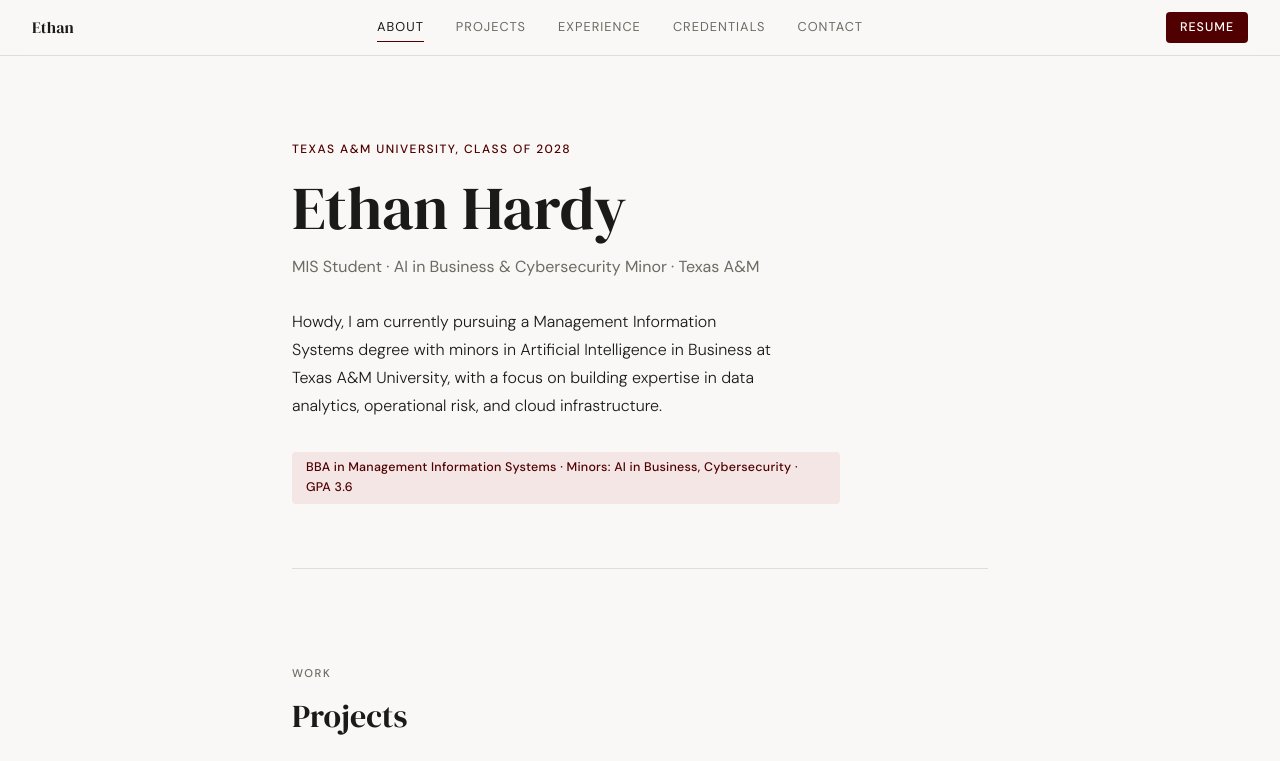
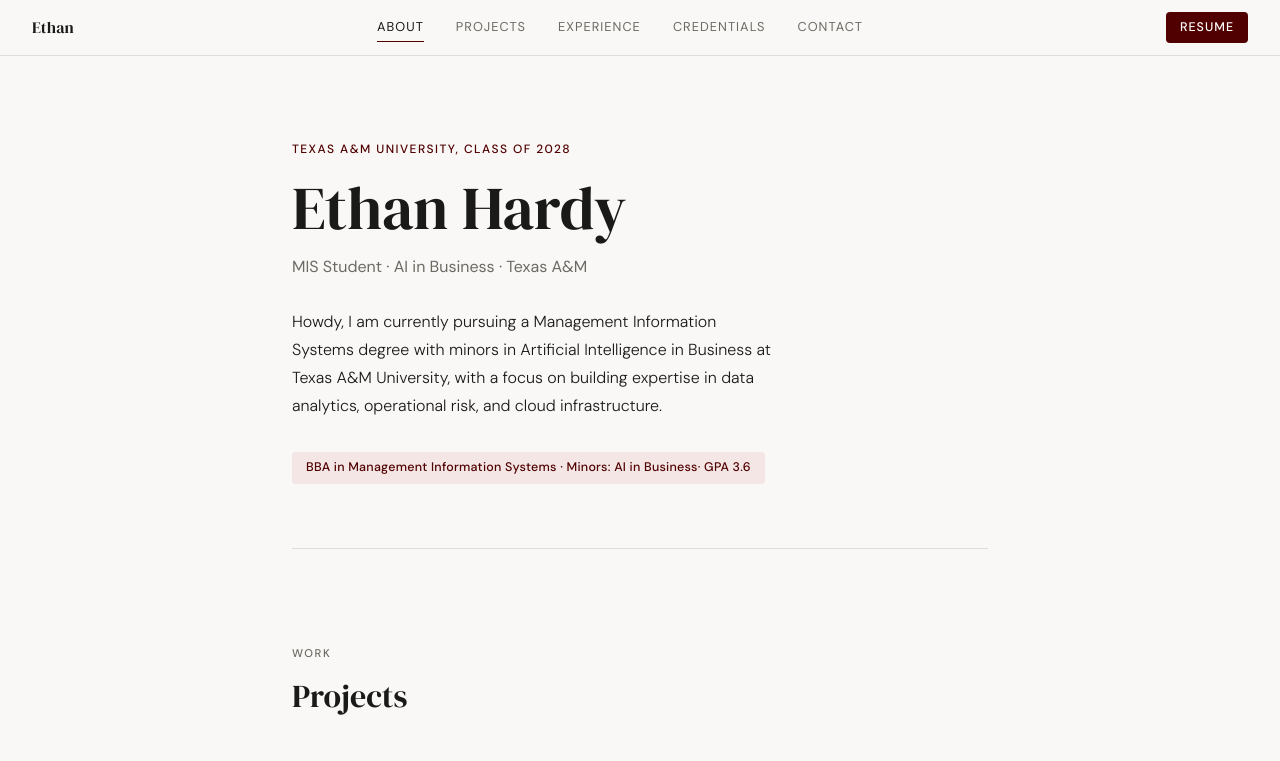
Before and after one commit to ethan12hardy/Website, a Next.js app: page / in a window 1280 px wide. Shown: the top 761 px of the page. Built offline with nearby package versions, Linux system fonts and the light colour scheme.

Commit message:
Update page.tsx

```diff
--- a/app/page.tsx
+++ b/app/page.tsx
@@ -4,9 +4,9 @@
 
 const data = {
   name: "Ethan Hardy",
-  title: "MIS Student · AI in Business & Cybersecurity Minor · Texas A&M",
+  title: "MIS Student · AI in Business · Texas A&M",
   university: "Texas A&M University, Class of 2028",
-  degree: "BBA in Management Information Systems · Minors: AI in Business, Cybersecurity · GPA 3.6",
+  degree: "BBA in Management Information Systems · Minors: AI in Business· GPA 3.6",
   bio: "Howdy, I am currently pursuing a Management Information Systems degree with minors in Artificial Intelligence in Business at Texas A&M University, with a focus on building expertise in data analytics, operational risk, and cloud infrastructure.",
   email: "ethan12hardy@gmail.com",
   github: "github.com/ethan12hardy",
```
